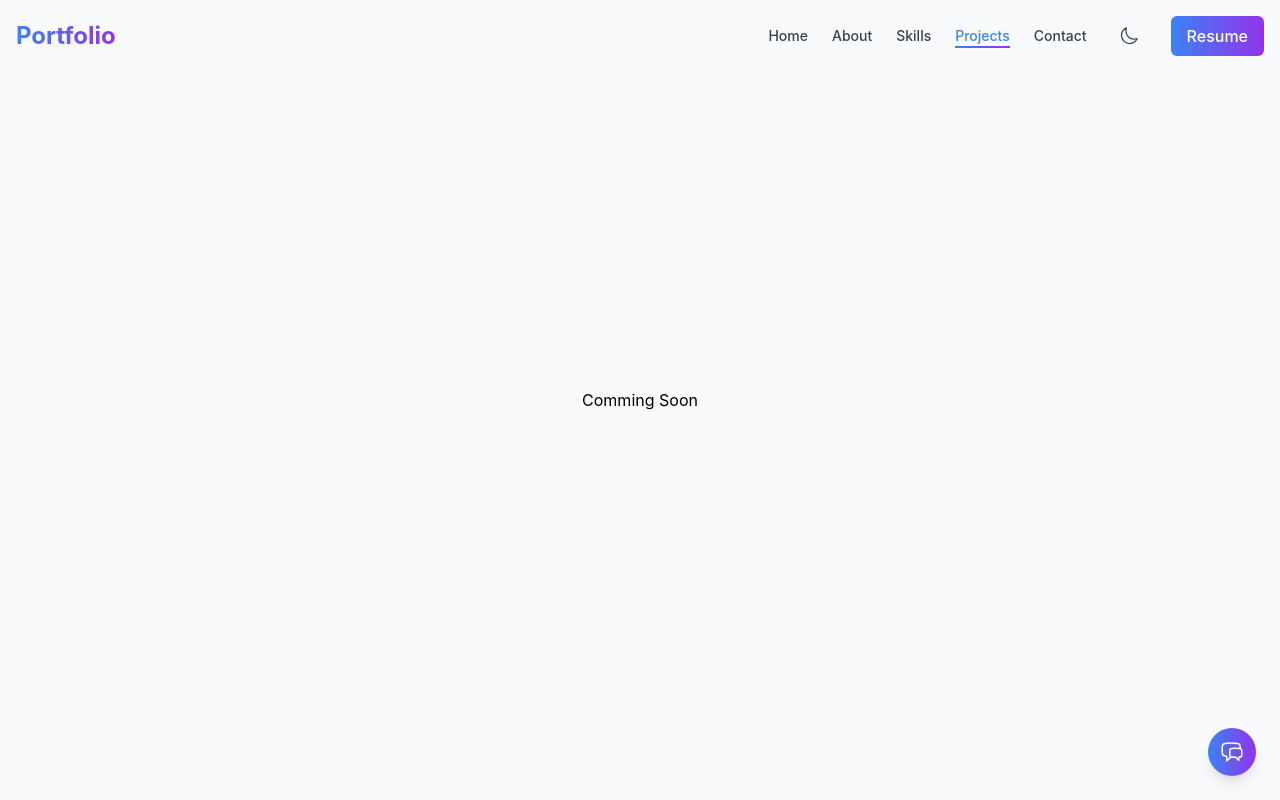
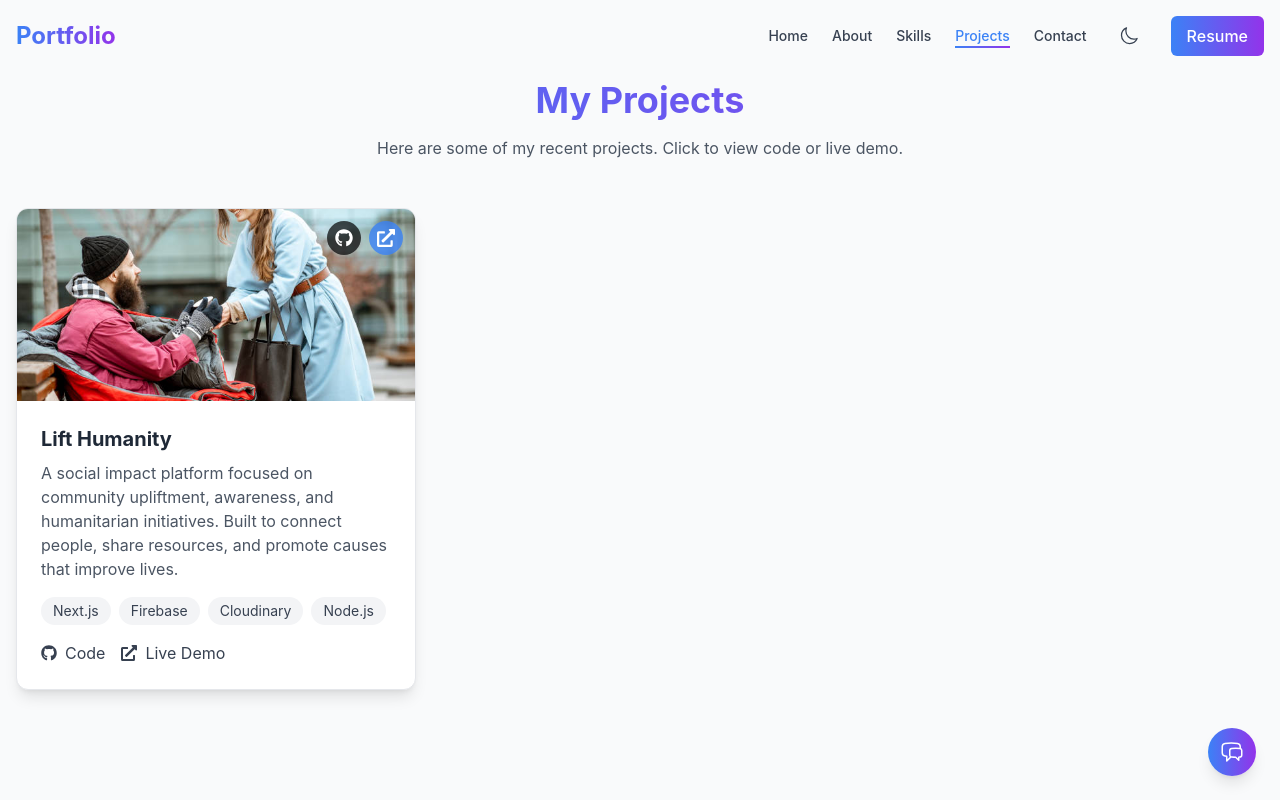
Before and after one commit to asharaam1/asharaam, a React (Create React App) app: page /projects in a window 1280 px wide. Shown: the top 800 px of the page. Built offline with nearby package versions, Linux system fonts and the light colour scheme.

Commit message:
project added

```diff
--- /dev/null
+++ b/src/components/ProjectCard.jsx
@@ -0,0 +1,86 @@
+import { motion } from 'framer-motion';
+import { FaGithub, FaExternalLinkAlt } from 'react-icons/fa';
+
+const ProjectCard = ({ project }) => {
+  return (
+    <motion.div
+      whileHover={{ y: -5 }}
+      className="bg-white dark:bg-darkCard rounded-xl shadow-lg overflow-hidden border border-gray-200 dark:border-gray-800"
+    >
+      <div className="relative h-48 overflow-hidden">
+        <img
+          src={project.image}
+          alt={project.name}
+          className="w-full h-full object-cover hover:scale-105 transition-transform duration-300"
+        />
+        <div className="absolute top-3 right-3 flex gap-2">
+          {project.githubUrl && (
+            <a
+              href={project.githubUrl}
+              target="_blank"
+              rel="noopener noreferrer"
+              className="bg-black/70 hover:bg-black text-white p-2 rounded-full"
+            >
+              <FaGithub size={18} />
+            </a>
+          )}
+          {project.liveUrl && (
+            <a
+              href={project.liveUrl}
+              target="_blank"
+              rel="noopener noreferrer"
+              className="bg-primary/80 hover:bg-primary text-white p-2 rounded-full"
+            >
+              <FaExternalLinkAlt size={18} />
+            </a>
+          )}
+        </div>
+      </div>
+
+      <div className="p-6">
+        <h3 className="text-xl font-bold text-gray-800 dark:text-white mb-2">
+          {project.name}
+        </h3>
+        <p className="text-gray-600 dark:text-gray-300 mb-4">
+          {project.description}
+        </p>
+
+        <div className="flex flex-wrap gap-2 mb-4">
+          {project.tech.map((tech, index) => (
+            <span
+              key={index}
+              className="px-3 py-1 bg-gray-100 dark:bg-gray-800 text-gray-700 dark:text-gray-300 rounded-full text-sm"
+            >
+              {tech}
+            </span>
+          ))}
+        </div>
+
+        <div className="flex gap-4">
+          {project.githubUrl && (
+            <a
+              href={project.githubUrl}
+              target="_blank"
+              rel="noopener noreferrer"
+              className="flex items-center gap-2 text-gray-700 dark:text-gray-300 hover:text-primary dark:hover:text-primary transition-colors"
+            >
+              <FaGithub /> Code
+            </a>
+          )}
+          {project.liveUrl && (
+            <a
+              href={project.liveUrl}
+              target="_blank"
+              rel="noopener noreferrer"
+              className="flex items-center gap-2 text-gray-700 dark:text-gray-300 hover:text-primary dark:hover:text-primary transition-colors"
+            >
+              <FaExternalLinkAlt /> Live Demo
+            </a>
+          )}
+        </div>
+      </div>
+    </motion.div>
+  );
+};
+
+export default ProjectCard;
--- a/src/pages/Projects.jsx
+++ b/src/pages/Projects.jsx
@@ -1,8 +1,66 @@
+import { useState } from "react";
+import { motion } from "framer-motion";
+import ProjectCard from "../components/ProjectCard";
+
 const Projects = () => {
+  const [projects] = useState([
+    {
+      id: 1,
+      name: "Lift Humanity",
+      description:
+        "A social impact platform focused on community upliftment, awareness, and humanitarian initiatives. Built to connect people, share resources, and promote causes that improve lives.",
+      tech: ["Next.js", "Firebase", "Cloudinary", "Node.js"],
+      githubUrl: "https://github.com/asharaam1/donation-user-web",
+      liveUrl: "https://lifthumanity.vercel.app/",
+      image: "assets/images/project-placeholder.jpg",
+    },
+  ]);
+
+  const container = {
+    hidden: { opacity: 0 },
+    show: {
+      opacity: 1,
+      transition: {
+        staggerChildren: 0.1,
+      },
+    },
+  };
+
+  const item = {
+    hidden: { opacity: 0, y: 20 },
+    show: { opacity: 1, y: 0 },
+  };
+
   return (
-    <div className="min-h-screen bg-lightBg dark:bg-darkBg transition-colors duration-300 flex items-center justify-center">
-      <div className="container mx-auto px-4 text-center">
-        <h1>Comming Soon</h1>
+    <div className="min-h-screen bg-lightBg dark:bg-darkBg transition-colors duration-300 py-20">
+      <div className="container mx-auto px-4">
+        <motion.div
+          initial={{ opacity: 0, y: 20 }}
+          animate={{ opacity: 1, y: 0 }}
+          transition={{ duration: 0.5 }}
+          className="text-center mb-12"
+        >
+          <h1 className="text-4xl font-bold bg-gradient-primary text-transparent bg-clip-text mb-4">
+            My Projects
+          </h1>
+          <p className="text-gray-600 dark:text-gray-400 max-w-2xl mx-auto">
+            Here are some of my recent projects. Click to view code or live
+            demo.
+          </p>
+        </motion.div>
+
+        <motion.div
+          variants={container}
+          initial="hidden"
+          animate="show"
+          className="grid grid-cols-1 md:grid-cols-2 lg:grid-cols-3 gap-6"
+        >
+          {projects.map((project) => (
+            <motion.div key={project.id} variants={item}>
+              <ProjectCard project={project} />
+            </motion.div>
+          ))}
+        </motion.div>
       </div>
     </div>
   );
```
Also changed, not shown: 1 other file (tests, documents, lock files or other folders).
